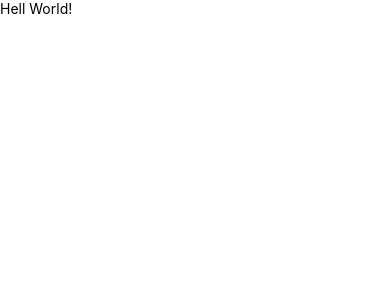
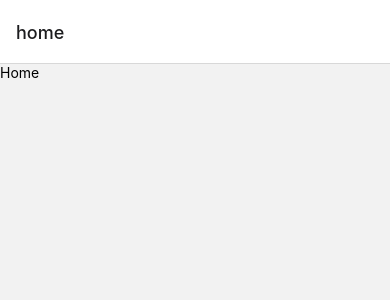
Before and after one commit to Malltina-neptune/market, a React Native app: screen /home in a window 390 px wide. Shown: the top 300 px of the page. Built offline with nearby package versions, Linux system fonts and the light colour scheme.

Commit message:
IT-31/add navigation

```diff
--- a/App.js
+++ b/App.js
@@ -1,12 +1,8 @@
-import {View, Text} from 'react-native';
 import React from 'react';
+import {Navigation} from './src/navigation/index';
 
 const App = () => {
-  return (
-    <View>
-      <Text>Hell World!</Text>
-    </View>
-  );
+  return <Navigation />;
 };
 
 export default App;
--- a/package.json
+++ b/package.json
@@ -10,8 +10,12 @@
     "lint": "eslint ."
   },
   "dependencies": {
+    "@react-navigation/native": "^6.0.10",
+    "@react-navigation/native-stack": "^6.6.2",
     "react": "17.0.2",
-    "react-native": "0.68.1"
+    "react-native": "0.68.1",
+    "react-native-safe-area-context": "^4.2.5",
+    "react-native-screens": "^3.13.1"
   },
   "devDependencies": {
     "@babel/core": "7.17.10",
--- /dev/null
+++ b/src/navigation/AppNavigator.js
@@ -0,0 +1,16 @@
+import React from 'react';
+import {createNativeStackNavigator} from '@react-navigation/native-stack';
+
+import Home from '../screens/Home';
+import Result from '../screens/Result';
+
+const Stack = createNativeStackNavigator();
+
+export const AppNavigator = () => {
+  return (
+    <Stack.Navigator>
+      <Stack.Screen name="home" component={Home} />
+      <Stack.Screen name="result" component={Result} />
+    </Stack.Navigator>
+  );
+};
--- /dev/null
+++ b/src/navigation/index.js
@@ -0,0 +1,11 @@
+import React from 'react';
+import {NavigationContainer} from '@react-navigation/native';
+import {AppNavigator} from './AppNavigator';
+
+export const Navigation = () => {
+  return (
+    <NavigationContainer>
+      <AppNavigator />
+    </NavigationContainer>
+  );
+};
--- a/src/screens/Home.js
+++ b/src/screens/Home.js
@@ -1,10 +1,15 @@
 import {View, Text} from 'react-native';
 import React from 'react';
 
-const Home = () => {
+const Home = ({navigation}) => {
   return (
     <View>
-      <Text>Home</Text>
+      <Text
+        onPress={() => {
+          navigation.navigate('result');
+        }}>
+        Home
+      </Text>
     </View>
   );
 };
```
Also changed, not shown: 5 other files (tests, documents, lock files or other folders).
